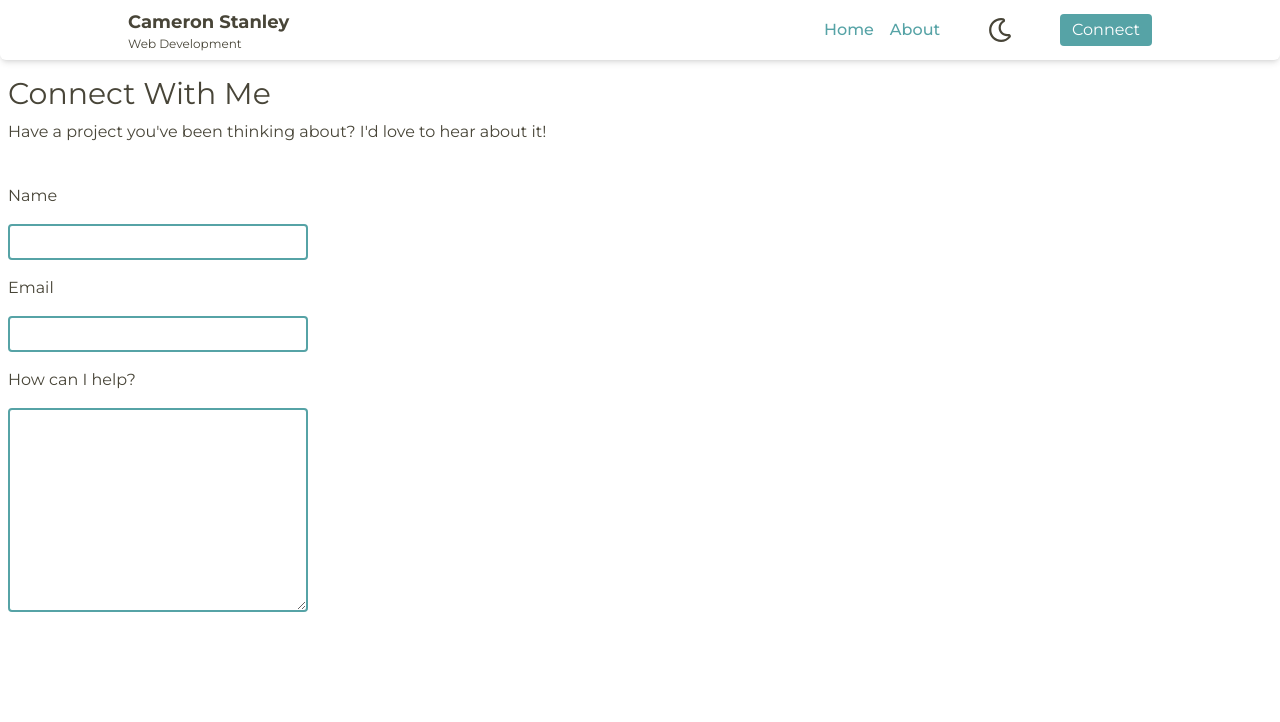
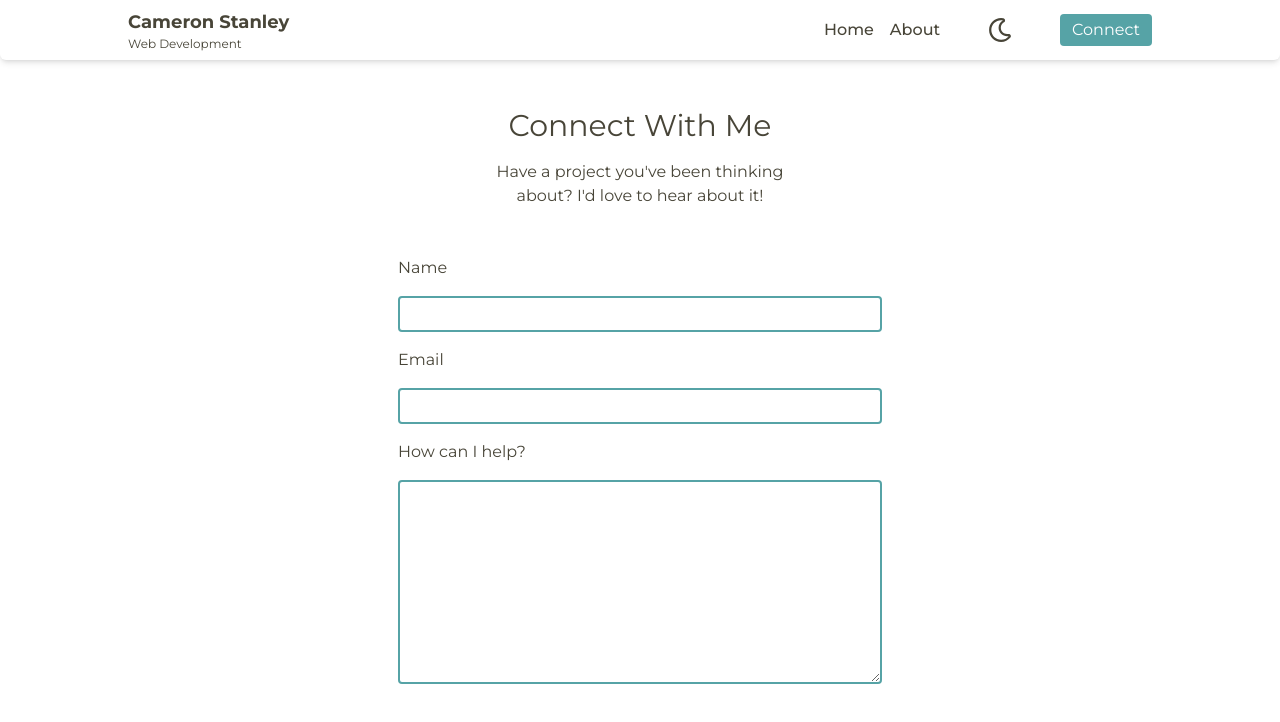
Before and after one commit to Cam96stanley/portfolio-hostinger, a React (Vite) app: page /connect in a window 1280 px wide. Shown: the top 722 px of the page. Built offline with nearby package versions, Linux system fonts and the light colour scheme.

Commit message:
fixed dark mode issue with hero text and nav links disapearing

```diff
--- a/src/components/hero/Hero.jsx
+++ b/src/components/hero/Hero.jsx
@@ -11,7 +11,7 @@ export default function Hero() {
         <h1 className="text-2xl font-medium md:text-4xl lg:text-5xl">
           Create With Intention, <br /> Build With Purpose
         </h1>
-        <p className="mt-4 text-sm lg:text-lg text-(--color-text)">
+        <p className="mt-4 text-sm lg:text-lg text-(--color-text) dark:text-(--color-accent)">
           Creating websites that are both modern and purposeful, where every
           detail enhances the user experience. Thoughtful design meets reliable,
           high-quality performance in every project.
--- a/src/components/navbar/Navbar.jsx
+++ b/src/components/navbar/Navbar.jsx
@@ -14,12 +14,18 @@ export default function Navbar({ darkMode, setDarkMode }) {
           <div className="flex justify-between gap-4 items-center w-full md:w-auto">
             <ul className="flex gap-4 text-(--color-text) font-medium md:mr-8 dark">
               <li>
-                <Link className="hover:underline" to="/">
+                <Link
+                  className="hover:underline dark:text-(--color-accent)"
+                  to="/"
+                >
                   Home
                 </Link>
               </li>
               <li>
-                <Link className="hover:underline" to="/about">
+                <Link
+                  className="hover:underline dark:text-(--color-accent)"
+                  to="/about"
+                >
                   About
                 </Link>
               </li>
--- a/src/index.css
+++ b/src/index.css
@@ -68,7 +68,3 @@ body.dark {
   background-color: var(--color-text);
   color: var(--color-accent);
 }
-
-.dark {
-  color: var(--color-accent);
-}
--- a/src/pages/AboutPage.jsx
+++ b/src/pages/AboutPage.jsx
@@ -1,8 +1,8 @@
 export default function AboutPage() {
   return (
-    <section className="p-2">
+    <section className="max-w-[500px] mx-auto my-10">
       <h1 className="text-4xl my-2">About Me</h1>
-      <p className="my-4">
+      <p className="my-4 ">
         Hi, I'm Cameron! I’m a former medical professional who swapped needles
         and vacutainers for a keyboard and monitor. I loved being part of the
         process of taking a sick patient and helping them get healthy again.
--- a/src/pages/ConnectPage.jsx
+++ b/src/pages/ConnectPage.jsx
@@ -1,11 +1,11 @@
 export default function ConnectPage() {
   return (
-    <section className="p-2">
+    <section className="max-w-[500px] mx-auto flex flex-col items-center mt-10">
       <h1 className="my-2 text-3xl">Connect With Me</h1>
-      <p className="my-2">
+      <p className="my-2 max-w-75 text-center">
         Have a project you've been thinking about? I'd love to hear about it!
       </p>
-      <form className="flex flex-col gap-4 mt-10 max-w-75">
+      <form className=" px-2 flex flex-col gap-4 mt-10 w-full min-w-[300px] max-w-[500px]">
         <label htmlFor="name">Name</label>
         <input
           id="name"
```
